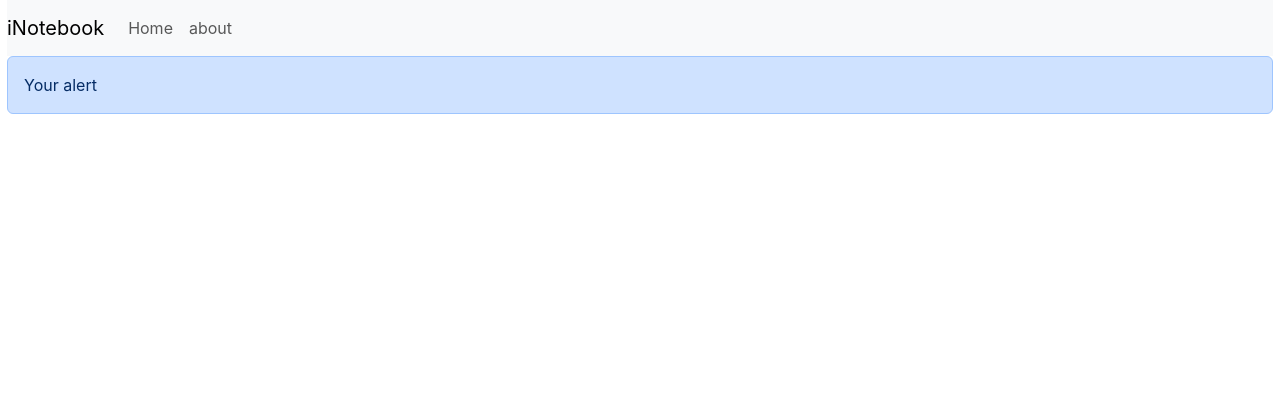
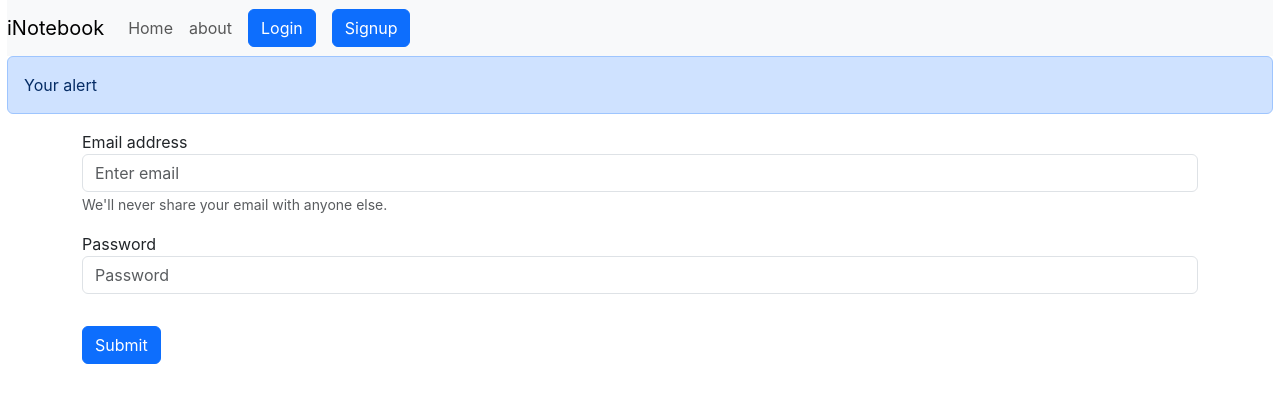
Before and after one commit to Aniketx7/inotebook, a React (Create React App) app: page /login in a window 1280 px wide. Shown: the top 402 px of the page. Built offline with nearby package versions, Linux system fonts and the light colour scheme.

Commit message:
Adding Login components to iNotebook

```diff
--- a/src/App.js
+++ b/src/App.js
@@ -11,6 +11,8 @@
 import Home from "./components/Home";
 import NoteState from "./context/NoteState";
 import Alert from "./components/Alert";
+import Login from "./components/Login";
+import Signup from "./components/Signup";
 
 function App() {
   return (
@@ -23,6 +25,8 @@
             <Routes>
               <Route exact path="/" element={[<Home/>]} />
               <Route exact path="/about" element={[<About />]} />
+              <Route exact path="/login" element={[<Login />]} />
+              <Route exact path="/signup" element={[<Signup />]} />
             </Routes>
           </div>
         </Router>
--- /dev/null
+++ b/src/components/Login.js
@@ -0,0 +1,54 @@
+import React, { useState, } from 'react';
+import { useNavigate } from 'react-router-dom';
+
+function Login() {
+  //useState for credentials which user enter
+  const [credentials, setCredentials] = useState({ email: "", password: "" });
+  const navigate = useNavigate()    //used to redirect from one router to another
+
+  const handleSubmit = async (e) => {
+    e.preventDefault();
+    try {
+      //Fetching Login endpoints
+      const response = await fetch("http://localhost:5000/api/auth/login", {
+        method: 'POST',
+        headers: {
+          'Content-Type': 'application/json',
+        },
+        body: JSON.stringify({ email: credentials.email, password: credentials.password })
+      });
+      const json = await response.json()
+      console.log(json)
+      if (json.success) {   //If json.success is true then
+        localStorage.setItem('token', json.authtoken);      // save authtoken to localStorage
+        navigate('/')                                     //And redirect to router '/'
+      }
+      else {
+        console.log('Not a valid credentials')
+      }
+    } catch (error) {
+      console.log(error)
+    }
+
+  }
+
+  const onChange = (e) => {           //If any changes occur,
+    setCredentials({ ...credentials, [e.target.name]: e.target.value })   //credentials useState ko set kare ki target element ka name uske value(value matlab prompt) ke equal ho jaye
+  }
+  return (
+    <form onSubmit={handleSubmit}>
+      <div className="form-groupmy-3" >
+        <label htmlFor="email">Email address</label>
+        <input type="email" className="form-control" id="email" aria-describedby="emailHelp" name='email' placeholder="Enter email" onChange={onChange} value={credentials.email} />
+        <small id="emailHelp" className="form-text text-muted">We'll never share your email with anyone else.</small>
+      </div>
+      <div className="form-group my-3">
+        <label htmlFor="password">Password</label>
+        <input type="password" className="form-control" id="password" name='password' placeholder="Password" onChange={onChange} value={credentials.password} />
+      </div>
+      <button type="submit" className="btn btn-primary my-3">Submit</button>
+    </form>
+  )
+}
+
+export default Login
--- a/src/components/Navbar.js
+++ b/src/components/Navbar.js
@@ -1,35 +1,39 @@
 import React from 'react'
-import {Link, useLocation} from 'react-router-dom'
+import { Link, useLocation } from 'react-router-dom'
 
 function Navbar() {
   // useLocation: if click or target any element in this component, give some information about target element
   let location = useLocation();         //This is react-router-dom propeties
 
   React.useEffect(() => {
-  console.log(location.pathname)
+    console.log(location.pathname)
   }, [location]);
 
 
   return (
     <>
-      <nav className="navbar navbar-expand-lg navbar-light bg-light ">
-      <Link className="navbar-brand" to="/" >iNotebook</Link>
+      <nav className="navbar navbar-expand-lg navbar-light bg-light d-flex">
+        <Link className="navbar-brand" to="/" >iNotebook</Link>
         <button className="navbar-toggler" type="button" data-toggle="collapse" data-target="#navbarNav" aria-controls="navbarNav" aria-expanded="false" aria-label="Toggle navigation">
           <span className="navbar-toggler-icon"></span>
         </button>
-        <div className="collapse navbar-collapse" id="navbarNav">
+        <div className="collapse navbar-collapse d-flex" id="navbarNav">
           <ul className="navbar-nav">
             <li className="nav-item">
-              <Link className={`nav-link ${location.pathname === '/'? 'active': ""}`} to="/">Home</Link>
+              <Link className={`nav-link ${location.pathname === '/' ? 'active' : ""}`} to="/">Home</Link>
             </li>
             <li className="nav-item ">
-            <Link className={`nav-link ${location.pathname === '/about'? 'active': ""}`} to="/about">about</Link>
+              <Link className={`nav-link ${location.pathname === '/about' ? 'active' : ""}`} to="/about">about</Link>
             </li>
 
           </ul>
+          <form className="d-flex-end">
+           <Link className="btn btn-primary mx-2 " to="/login" role='button' >Login</Link>
+           <Link className="btn btn-primary mx-2 " to="/signup" role='button' >Signup</Link>
+          </form>
         </div>
       </nav>
-    </>
+      </>
   )
 }
 
--- /dev/null
+++ b/src/components/Signup.js
@@ -0,0 +1,9 @@
+import React from 'react'
+
+function Signup() {
+  return (
+    <div>Signup</div>
+  )
+}
+
+export default Signup
```
Also changed, not shown: 1 other file (tests, documents, lock files or other folders).
